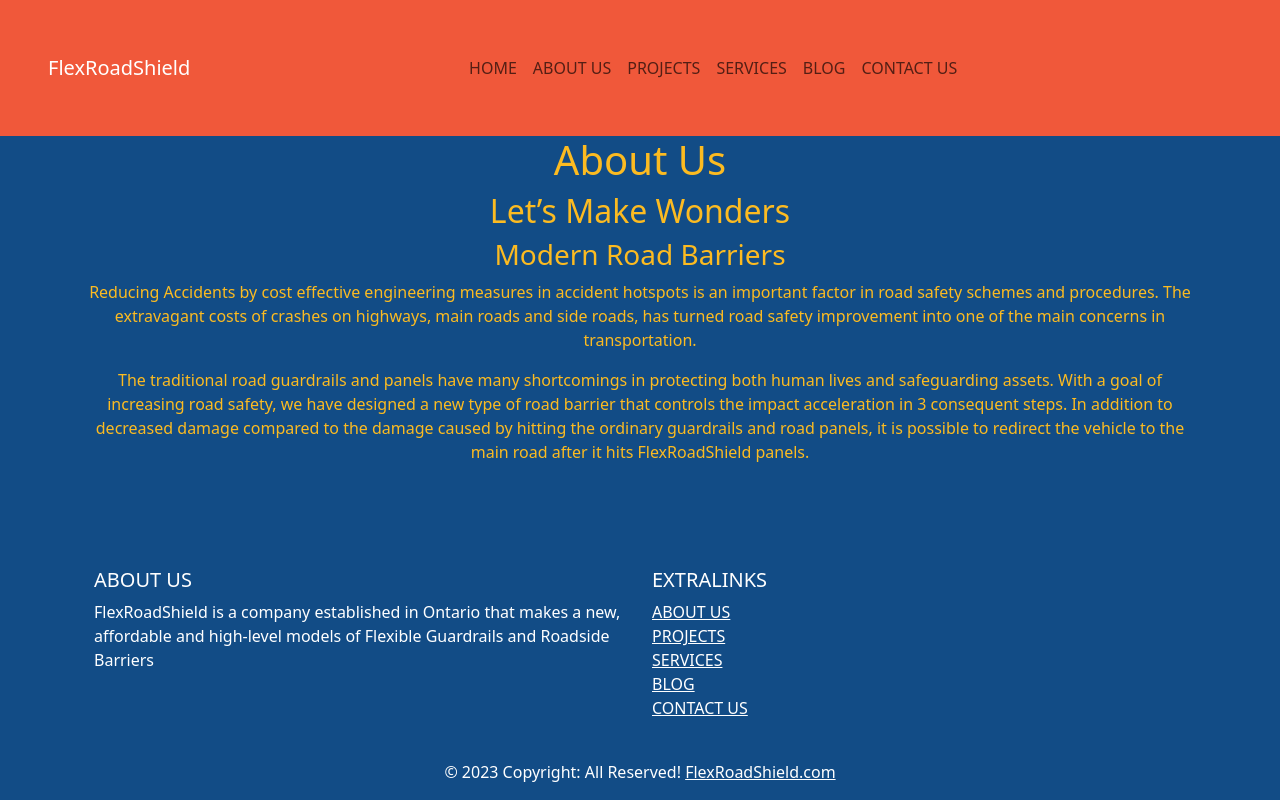
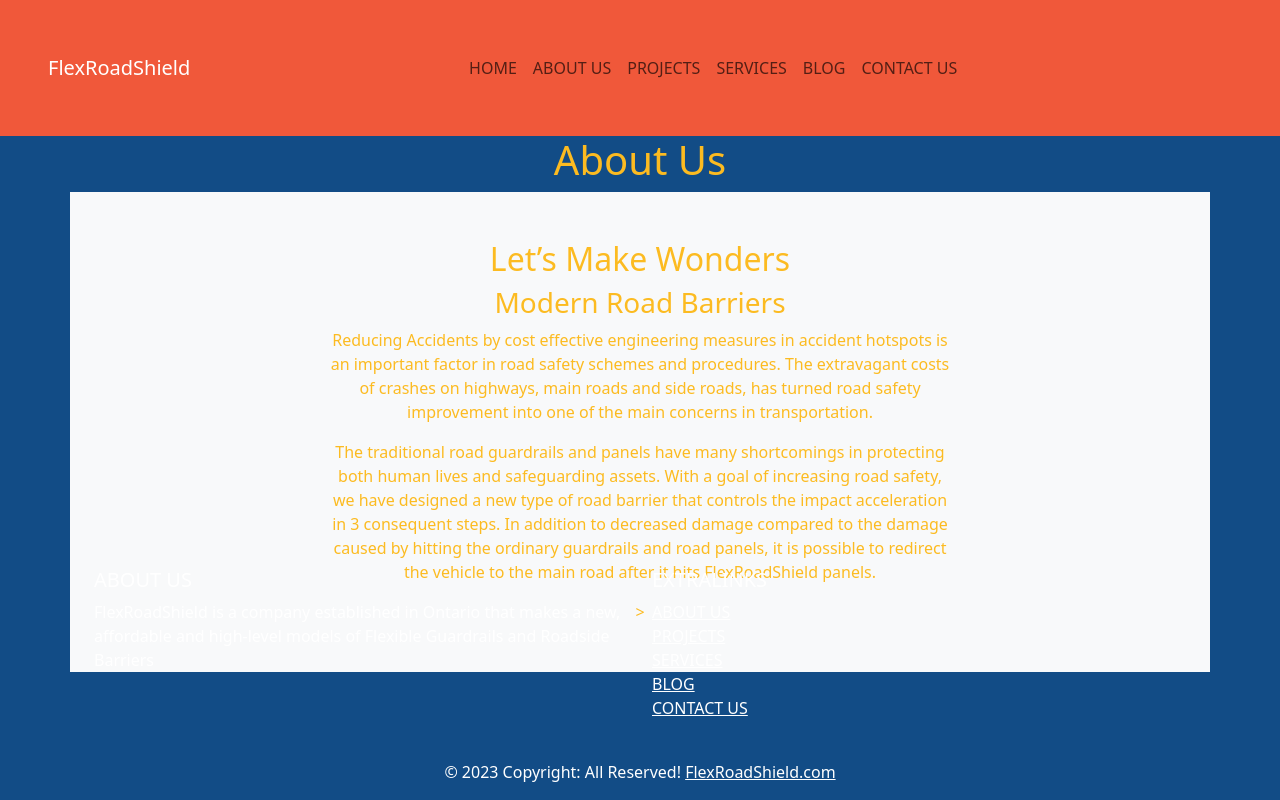
Before and after one commit to sarareshadi/flexroadshield, a Django app: page /about/ in a window 1280 px wide. Run offline with Django 3.2, Linux system fonts and the light colour scheme; parts of the project's set-up code (start-up, migrations or seed data) failed here and were passed over; some libraries are stand-ins or nearby versions.

Commit message:
About us UI changed!

```diff
--- a/templates/about.html
+++ b/templates/about.html
@@ -14,10 +14,18 @@
 <div class="container text-center">
   <div class="row">
     <h1>{{ page_title }}</h1>
-    <h2>Let’s Make Wonders</h2>
-    <h3>Modern Road Barriers</h3>
-    <p>Reducing Accidents by cost effective engineering measures in accident hotspots is an important factor in road safety schemes and procedures. The extravagant costs of crashes on highways, main roads and side roads, has turned road safety improvement into one of the main concerns in transportation.</p>
-    <p>The traditional road guardrails and panels have many shortcomings in protecting both human lives and safeguarding assets. With a goal of increasing road safety, we have designed a new type of road barrier that controls the impact acceleration in 3 consequent steps. In addition to decreased damage compared to the damage caused by hitting the ordinary guardrails and road panels, it is possible to redirect the vehicle to the main road after it hits FlexRoadShield panels.</p>
+<section class="bg-light py-3 py-md-5">
+  <div class="container">
+    <div class="row justify-content-md-center">
+      <div class="col-12 col-md-10 col-lg-8 col-xl-7 col-xxl-6">
+        <h2>Let’s Make Wonders</h2>
+        <h3>Modern Road Barriers</h3>
+        <p>Reducing Accidents by cost effective engineering measures in accident hotspots is an important factor in road safety schemes and procedures. The extravagant costs of crashes on highways, main roads and side roads, has turned road safety improvement into one of the main concerns in transportation.</p>
+        <p>The traditional road guardrails and panels have many shortcomings in protecting both human lives and safeguarding assets. With a goal of increasing road safety, we have designed a new type of road barrier that controls the impact acceleration in 3 consequent steps. In addition to decreased damage compared to the damage caused by hitting the ordinary guardrails and road panels, it is possible to redirect the vehicle to the main road after it hits FlexRoadShield panels.</p>
+      </div>
+    </div>>
+  </div>
+</section>
   </div>
 </div>
 {% endblock content %}
```
